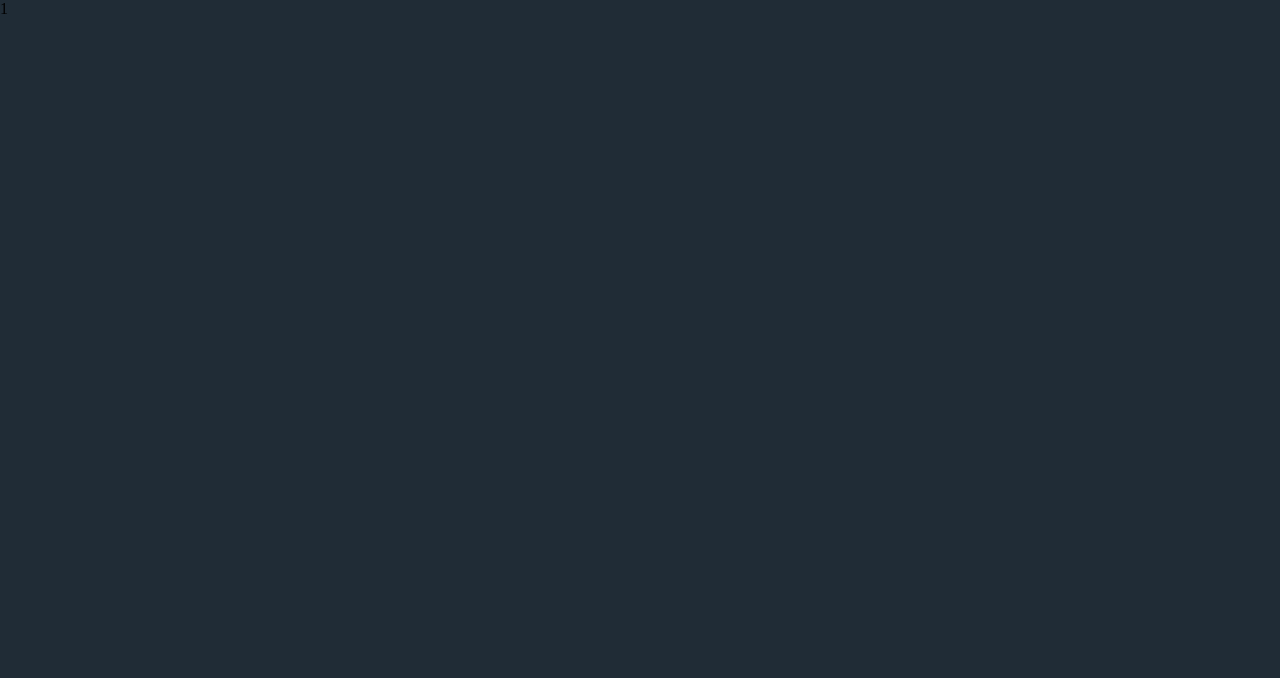
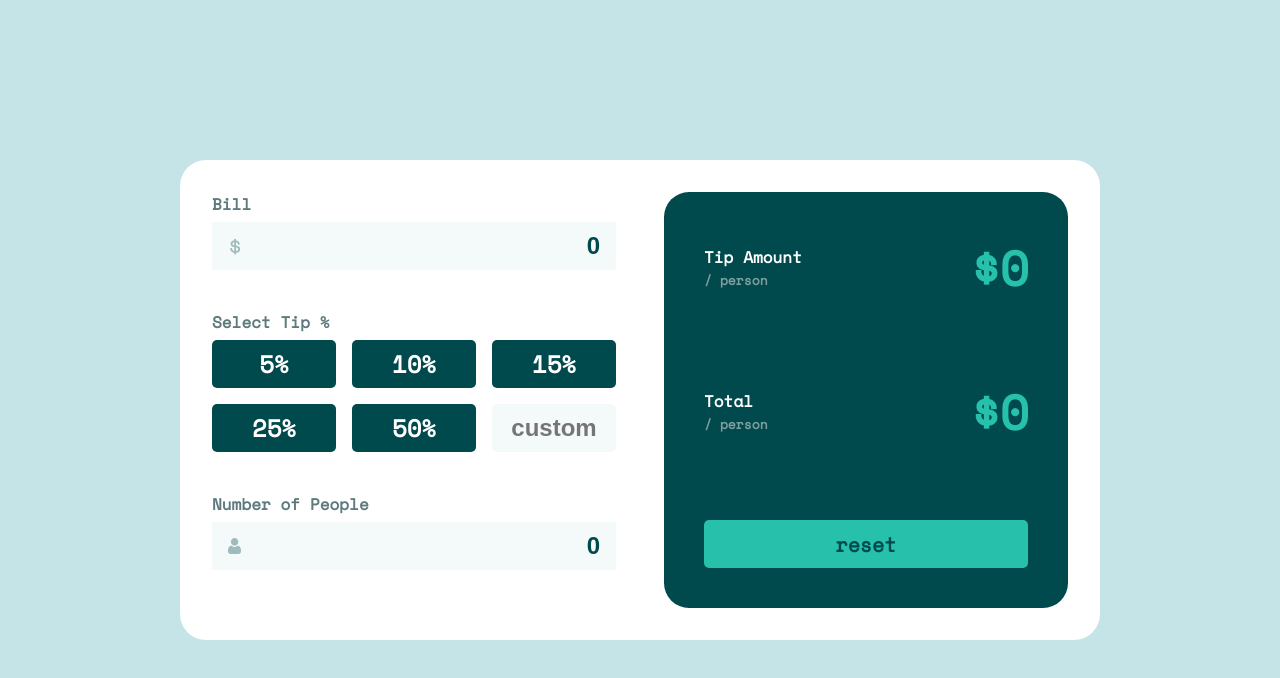
Before and after one commit to Lointainy/tip-calculator-vue, a Vue app: page / in a window 1280 px wide. Shown: the top 678 px of the page. Built offline with nearby package versions, Linux system fonts and the light colour scheme.

Commit message:
add basic layout

```diff
--- a/package.json
+++ b/package.json
@@ -9,6 +9,8 @@
     "lint": "eslint --ext .js,.vue --ignore-path .gitignore --fix src"
   },
   "dependencies": {
+    "@fontsource/space-mono": "^4.5.8",
+    "add": "^2.0.6",
     "vue": "^3.2.25"
   },
   "devDependencies": {
--- a/src/App.vue
+++ b/src/App.vue
@@ -1,10 +1,10 @@
 <template>
-  <div class="">1</div>
+  <main-page />
 </template>
 
 <script setup>
-// This starter template is using Vue 3 <script setup> SFCs
-// Check out https://vuejs.org/api/sfc-script-setup.html#script-setup
+// Components
+import MainPage from '@/Page/MainPage.vue'
 </script>
 
 <style lang="scss"></style>
--- /dev/null
+++ b/src/Page/MainPage.vue
@@ -0,0 +1,34 @@
+<template>
+  <div class="main">
+    <calculator-field />
+    <!-- summary -->
+    <summary-field :total="total" :amount="amount" />
+  </div>
+</template>
+
+<script setup>
+import { ref } from 'vue'
+
+import CalculatorField from '@/components/CalculatorField.vue'
+import SummaryField from '@/components/SummaryField.vue'
+
+const total = ref(0)
+const amount = ref(0)
+</script>
+
+<style lang="scss">
+/* MAIN */
+.main {
+  position: absolute;
+  left: 50%;
+  top: 50%;
+  transform: translate(-50%, -50%);
+  width: 57.5rem;
+  height: 480px;
+  border-radius: $border-radius;
+  background-color: $color-white;
+  padding: 2rem;
+  display: flex;
+  gap: 3rem;
+}
+</style>
--- a/src/assets/scss/grid/_variables.scss
+++ b/src/assets/scss/grid/_variables.scss
@@ -1,4 +1,4 @@
-$container-mw: 1280px !default; // width container
+$container-mw: 1440px !default; // width container
 
 $grid-columns: 12 !default; // numbers columns
 $grid-space: 30px; // margin
--- a/src/assets/scss/main.scss
+++ b/src/assets/scss/main.scss
@@ -14,5 +14,17 @@ body {
 }
 
 body {
-  background-color: $color-very-dark-blue;
+  background-color: $color-light-cyan;
+  font-family: 'Space Mono', monospace;
 }
+
+// hidden arrow for input:number
+input::-webkit-outer-spin-button,
+input::-webkit-inner-spin-button {
+  -webkit-appearance: none;
+  margin: 0;
+}
+
+input[type='number'] {
+  -moz-appearance: textfield;
+}
--- a/src/assets/scss/partials/_variables.scss
+++ b/src/assets/scss/partials/_variables.scss
@@ -1,10 +1,23 @@
-// ## Colors
+/* Colors */
 
-$color-dark-blue: #2b3844;
-$color-very-dark-blue: #202c36;
-$color-dark-gray: #848484;
-$color-white: #ffffff;
-$color-shadow: rgba(0, 0, 0, 0.055);
+$color-light-cyan: hsl(185, 41%, 84%);
+$color-very-light-cyan: hsl(189, 41%, 97%);
+$color-very-dark-cyan: hsl(183, 100%, 15%);
+$color-dark-cyan: hsl(186, 14%, 43%);
+$color-strong-cyan: hsl(172, 67%, 45%);
+$color-white: hsl(0, 0%, 100%);
 
-// border
-$border-radius: 0.313rem;
+/* Border  */
+$border-radius: 1.625rem;
+$border-radius-button: 0.3125rem;
+
+// - Strong cyan: hsl(172, 67%, 45%)
+
+// ### Neutral
+
+// - Very dark cyan: hsl(183, 100%, 15%)
+// - Dark grayish cyan: hsl(186, 14%, 43%)
+// - Grayish cyan: hsl(184, 14%, 56%)
+// - Light grayish cyan: hsl(185, 41%, 84%)
+// - Very light grayish cyan: hsl(189, 41%, 97%)
+// - White: hsl(0, 0%, 100%)
--- /dev/null
+++ b/src/components/BillInput.vue
@@ -0,0 +1,67 @@
+<template>
+  <div class="bill">
+    <h1 class="bill__title">Bill</h1>
+    <div class="bill__input-container" for="bill">
+      <input v-model="billValue" class="bill__input" name="bill" type="number" min="0" />
+      <span class="bill__input-icon">$</span>
+    </div>
+  </div>
+</template>
+
+<script setup>
+import { ref, defineEmits, computed } from 'vue'
+
+const emit = defineEmits(['update:billValue'])
+
+const bill = ref(0)
+
+const billValue = computed({
+  get: () => bill.value,
+  set: (newValue) => {
+    emit('update:billValue', newValue)
+  },
+})
+</script>
+<style lang="scss">
+/* bill */
+.bill {
+  margin-bottom: 2.5rem;
+
+  &__title {
+    margin-bottom: 0.375rem;
+    color: $color-dark-cyan;
+    font-style: normal;
+    font-weight: 700;
+    font-size: 1rem;
+    line-height: 1.5rem;
+  }
+
+  &__input-container {
+    position: relative;
+    height: 3rem;
+    width: 100%;
+  }
+
+  &__input {
+    width: 100%;
+    height: 100%;
+    padding-right: 1rem;
+    background-color: $color-very-light-cyan;
+    font-style: normal;
+    font-weight: 700;
+    font-size: 1.5rem;
+    text-align: right;
+    color: $color-very-dark-cyan;
+  }
+
+  &__input-icon {
+    position: absolute;
+    left: 1rem;
+    top: 0.75rem;
+    font-size: 1.5rem;
+    line-height: 1.5rem;
+    font-weight: 500;
+    color: #9ebbbd;
+  }
+}
+</style>
--- /dev/null
+++ b/src/components/CalculatorField.vue
@@ -0,0 +1,33 @@
+<template>
+  <div class="calculator-field">
+    <!-- input bill -->
+    <bill-input @update:billValue="changeBill" />
+
+    <!-- select tip -->
+    <til-input />
+
+    <!-- number of people -->
+    <people-input @update:peopleValue="changeNumber" />
+  </div>
+</template>
+
+<script setup>
+import BillInput from './BillInput.vue'
+import TilInput from './TilInput.vue'
+import PeopleInput from './PeopleInput.vue'
+
+const changeBill = (bill) => {
+  console.log('bill: ' + bill)
+}
+
+const changeNumber = (people) => {
+  console.log('num of people: ' + people)
+}
+</script>
+
+<style lang="scss">
+/* CALCULATOR */
+.calculator-field {
+  width: calc((100% / 2) - 1.5rem);
+}
+</style>
--- /dev/null
+++ b/src/components/PeopleInput.vue
@@ -0,0 +1,64 @@
+<template>
+  <div class="people">
+    <div class="people__title">Number of People</div>
+    <div class="people__input-container" for="bill">
+      <input v-model="peopleValue" class="people__input" name="bill" type="number" min="0" />
+      <img src="@/assets/img/CombinedShape.svg" alt="" class="people__input-icon" />
+    </div>
+  </div>
+</template>
+
+<script setup>
+import { ref, defineEmits, computed } from 'vue'
+
+const emit = defineEmits(['update:peopleValue'])
+
+const numPeople = ref(0)
+
+const peopleValue = computed({
+  get: () => numPeople.value,
+  set: (newValue) => emit('update:peopleValue', newValue),
+})
+</script>
+
+<style lang="scss">
+/* people */
+.people {
+  margin-bottom: 2.5rem;
+
+  &__title {
+    margin-bottom: 0.375rem;
+    color: $color-dark-cyan;
+    font-style: normal;
+    font-weight: 700;
+    font-size: 1rem;
+    line-height: 1.5rem;
+  }
+
+  &__input-container {
+    position: relative;
+    height: 3rem;
+    width: 100%;
+  }
+
+  &__input {
+    width: 100%;
+    height: 100%;
+    padding-right: 1rem;
+    background-color: $color-very-light-cyan;
+    font-style: normal;
+    font-weight: 700;
+    font-size: 1.5rem;
+    text-align: right;
+    color: $color-very-dark-cyan;
+  }
+
+  &__input-icon {
+    position: absolute;
+    top: 1rem;
+    left: 1rem;
+    width: 0.8125rem;
+    height: 1rem;
+  }
+}
+</style>
--- /dev/null
+++ b/src/components/SummaryField.vue
@@ -0,0 +1,123 @@
+<template>
+  <div class="summary">
+    <div class="summary__amount">
+      <div class="summary__amount-heading">
+        <div class="amount-title">Tip Amount</div>
+        <div class="amount-subtitle">/ person</div>
+      </div>
+      <div class="summary__amount-number">${{ amount }}</div>
+    </div>
+    <div class="summary__total">
+      <div class="summary__total-heading">
+        <div class="total-title">Total</div>
+        <div class="total-subtitle">/ person</div>
+      </div>
+      <div class="summary__total-number">${{ total }}</div>
+    </div>
+    <div class="summary__btn">reset</div>
+  </div>
+</template>
+<script setup>
+import { defineProps } from 'vue'
+
+const props = defineProps({
+  amount: {
+    type: Number,
+    default: 0,
+  },
+  total: {
+    type: Number,
+    default: 0,
+  },
+})
+
+props.amount
+props.total
+</script>
+<style lang="scss">
+/* SUMMARY */
+.summary {
+  width: calc((100% / 2) - 1.5rem);
+  background-color: $color-very-dark-cyan;
+  padding: 2.5rem;
+  border-radius: 1.5625rem;
+  display: flex;
+  flex-direction: column;
+  justify-content: space-between;
+
+  &__amount {
+    display: flex;
+    justify-content: space-between;
+    align-items: center;
+    margin-bottom: 3.125rem;
+
+    &-heading {
+      .amount-title {
+        color: $color-white;
+        font-style: normal;
+        font-weight: 700;
+        font-size: 1rem;
+        margin-bottom: 0.075rem;
+      }
+
+      .amount-subtitle {
+        font-weight: 700;
+        font-size: 0.8125rem;
+
+        color: #7f9d9f;
+      }
+    }
+
+    &-number {
+      font-weight: 700;
+      font-size: 3rem;
+      letter-spacing: -0.0625rem;
+      color: $color-strong-cyan;
+    }
+  }
+
+  &__total {
+    display: flex;
+    justify-content: space-between;
+    align-items: center;
+    margin-bottom: 3.125rem;
+
+    &-heading {
+      .total-title {
+        color: $color-white;
+        font-style: normal;
+        font-weight: 700;
+        font-size: 1rem;
+        margin-bottom: 0.075rem;
+      }
+
+      .total-subtitle {
+        font-weight: 700;
+        font-size: 0.8125rem;
+
+        color: #7f9d9f;
+      }
+    }
+
+    &-number {
+      font-weight: 700;
+      font-size: 3rem;
+      letter-spacing: -0.0625rem;
+      color: $color-strong-cyan;
+    }
+  }
+
+  &__btn {
+    display: flex;
+    align-items: center;
+    justify-content: center;
+    color: $color-very-dark-cyan;
+    background-color: $color-strong-cyan;
+    font-weight: 700;
+    font-size: 1.25rem;
+    height: 3rem;
+    border-radius: $border-radius-button;
+    cursor: pointer;
+  }
+}
+</style>
--- /dev/null
+++ b/src/components/TilInput.vue
@@ -0,0 +1,87 @@
+<template>
+  <div class="tip">
+    <div class="tip__title">Select Tip %</div>
+    <div class="tip__list">
+      <div v-for="(item, index) in tipPercentage" :key="index" class="tip__list-item">
+        <input class="tip__item-radio" type="radio" :id="`radio-percentage-${item}`" name="tip-percentage" />
+        <label class="tip__item-title" :for="`radio-percentage-${item}`">{{ item }}%</label>
+      </div>
+      <div class="tip__list-item">
+        <input class="tip__item-input" type="number" placeholder="custom" min="0" />
+      </div>
+    </div>
+  </div>
+</template>
+
+<script setup>
+import { ref } from 'vue'
+const tipPercentage = ref([5, 10, 15, 25, 50])
+</script>
+
+<style lang="scss">
+/* tip */
+.tip {
+  margin-bottom: 2.5rem;
+
+  &__title {
+    margin-bottom: 0.375rem;
+    color: $color-dark-cyan;
+    font-style: normal;
+    font-weight: 700;
+    font-size: 1rem;
+    line-height: 1.5rem;
+  }
+
+  &__list {
+    width: 100%;
+    display: flex;
+    justify-content: flex-start;
+    flex-wrap: wrap;
+    gap: 1rem;
+
+    &-item {
+      position: relative;
+      height: 3rem;
+      flex-grow: 1;
+      flex-shrink: 1;
+      flex-basis: calc((100% / 3) - 2rem);
+      // flex: 1 1 calc((100% / 3) - 2rem);
+    }
+  }
+
+  &__item-radio {
+    position: absolute;
+    display: none;
+    &:checked + .tip__item-title {
+      background-color: $color-strong-cyan;
+    }
+  }
+
+  &__item-title {
+    cursor: pointer;
+    width: 100%;
+    height: 100%;
+    display: flex;
+    align-items: center;
+    justify-content: center;
+    font-style: normal;
+    font-weight: 700;
+    font-size: 1.5rem;
+    color: $color-white;
+    background-color: $color-very-dark-cyan;
+    border-radius: $border-radius-button;
+  }
+
+  &__item-input {
+    height: 100%;
+    width: 100%;
+    border-radius: $border-radius-button;
+    font-weight: 700;
+    font-size: 1.5rem;
+    line-height: 2.25rem;
+    background-color: $color-very-light-cyan;
+    color: #547878;
+    text-align: center;
+  }
+}
+</style>
--- a/src/main.js
+++ b/src/main.js
@@ -1,6 +1,10 @@
 import { createApp } from 'vue'
 import App from './App.vue'
 
+//style
 import './assets/scss/main.scss'
 
+//font
+import '@fontsource/space-mono'
+
 createApp(App).mount('#app')
```
Also changed, not shown: src/assets/img/CombinedShape.svg (added), 1 other file (tests, documents, lock files or other folders).
